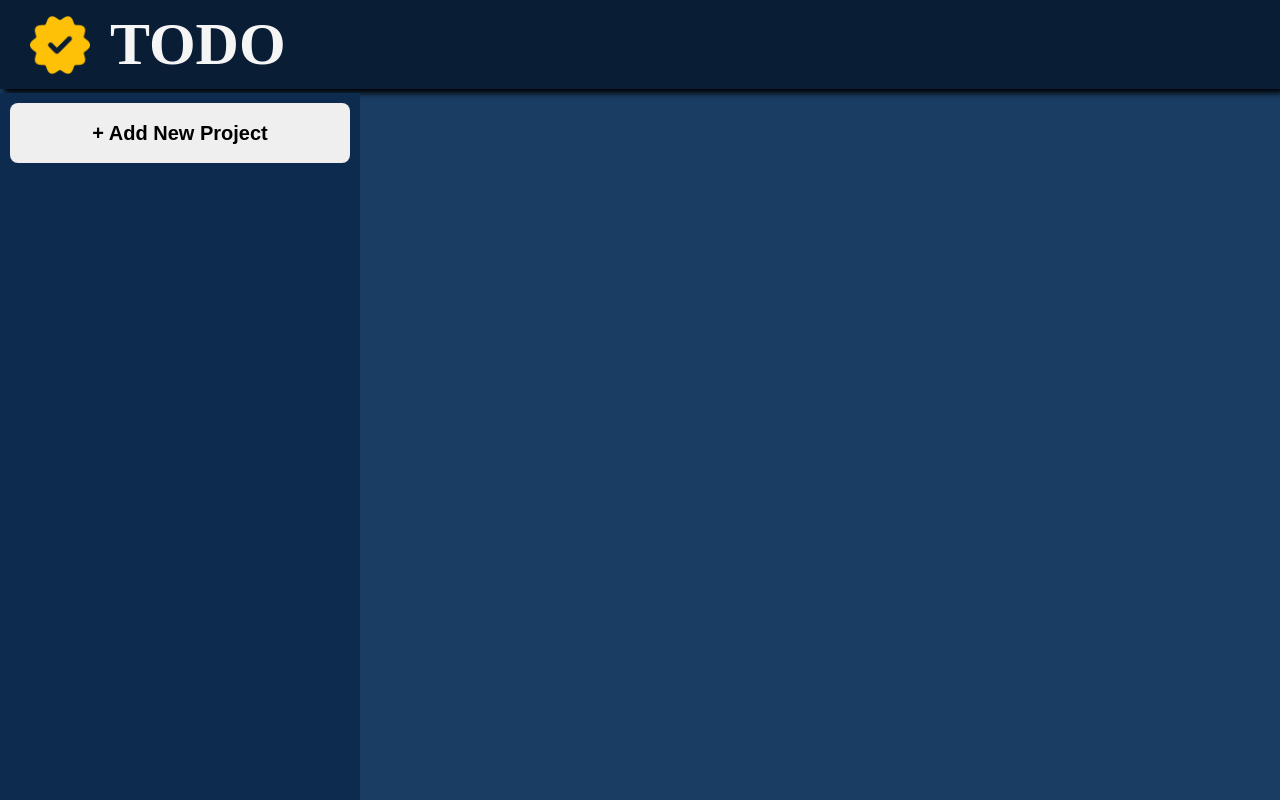
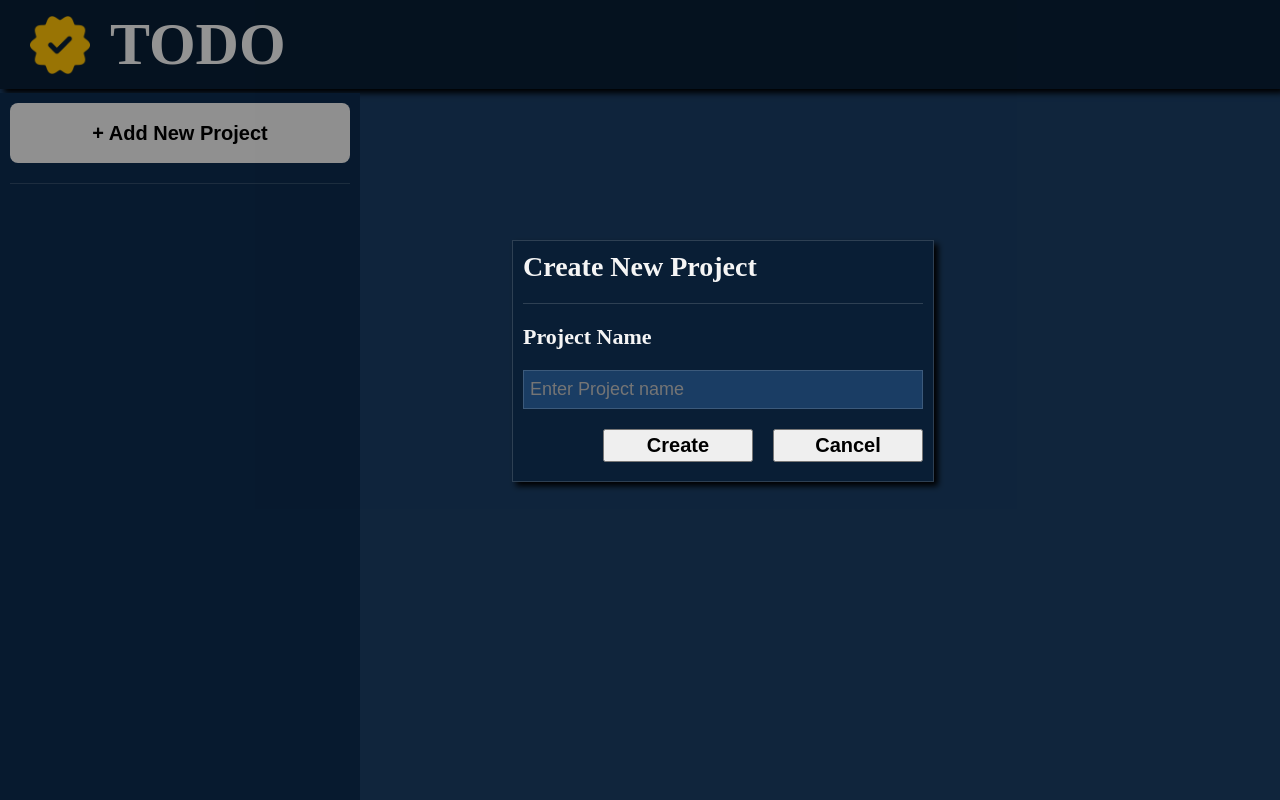
Before and after one commit to TheRookiexe/TODO_List, a website built with webpack: page src/index.html in a window 1280 px wide. Both pictures are taken after a click on the button "+ Add New Project". Built offline with nearby package versions, Linux system fonts and the light colour scheme.

Commit message:
Dialog box working for Project creating.

```diff
--- /dev/null
+++ b/src/components/projDialogBox.js
@@ -0,0 +1,56 @@
+const contentDiv = document.getElementById('content');
+function projDiaBox() {
+    const dialogBox = document.createElement('dialog');
+    dialogBox.id = "pDiaBox";
+
+    const form = document.createElement('form');
+    form.id = "form";
+    form.method = "dialog";
+
+    const boxTitle = document.createElement('label');
+    boxTitle.id = "box-title";
+    boxTitle.textContent = "Create New Project";
+
+    const Divisor = document.createElement('div');
+    Divisor.id = "divisor";
+
+    const projName = document.createElement('label');
+    projName.id = "p-title";
+    projName.setAttribute("for", "title");
+    projName.textContent = "Project Name";
+
+    const input = document.createElement('input');
+    input.id = "title";
+    input.placeholder = "Enter Project name";
+    input.type = "text";
+    input.name = "Project Name";
+    input.required = true;
+
+    const buttonContainer = document.createElement('div');
+    buttonContainer.id = "btnContainer";
+
+    const submitBtn = document.createElement('button');
+    submitBtn.id = "diaBtn";
+    submitBtn.textContent = "Create";
+    submitBtn.type = "submit";
+
+    const cancelBtn = document.createElement('button');
+    cancelBtn.id = "diaBtn";
+    cancelBtn.textContent = "Cancel";
+    cancelBtn.type = "button"
+    cancelBtn.addEventListener('click', ()=> dialogBox.close());
+
+    buttonContainer.appendChild(submitBtn);
+    buttonContainer.appendChild(cancelBtn);
+
+    form.appendChild(boxTitle);
+    form.appendChild(Divisor);
+    form.appendChild(projName);
+    form.appendChild(input);
+    form.appendChild(buttonContainer);
+    dialogBox.appendChild(form);
+    contentDiv.appendChild(dialogBox);
+    dialogBox.showModal();
+}
+
+export {projDiaBox};
--- a/src/index.js
+++ b/src/index.js
@@ -1,4 +1,5 @@
 import "./style.css";
+import { projDiaBox } from "./components/projDialogBox";
 
 const contentDiv = document.getElementById('content');
 const sideBarDiv = document.getElementById('sideBar');
@@ -11,3 +12,5 @@ sideBarDiv.appendChild(addProjectBtn);
 const barDiv = document.createElement('div');
 barDiv.id = "divisor";
 sideBarDiv.appendChild(barDiv);
+
+addProjectBtn.addEventListener('click', ()=>{projDiaBox()});
--- a/src/style.css
+++ b/src/style.css
@@ -60,5 +60,74 @@ body {
 
 #divisor {
     height: 1px;
-    background-color: white;
+    background-color: rgba(255, 255, 255, 0.15);
+    margin: 20px 0;
+    width: 100%;
 }
+
+#pDiaBox {
+    padding: 10px;
+    border: 1px solid rgba(255, 255, 255, 0.15);
+    background-color: #091e35;
+    box-shadow: 4px 4px 6px black;
+}
+
+dialog:modal {
+    border: none;
+    position: fixed;
+    top: 30%;
+    left: 40%;
+}
+
+dialog::backdrop {
+    background: rgba(0, 0, 0, 0.4);
+}
+
+#form {
+    height: 220px;
+    width: 400px;
+    display: flex;
+    flex-direction: column;
+    background-color: #091e35;
+    color: whitesmoke;
+}
+
+#box-title {
+    font-size: 28px;
+    font-weight: bold;
+}
+
+#p-title {
+    font-size: 22px;
+    font-weight: bold;
+}
+
+#title {
+    font-size: 20px;
+    border: 1px solid rgba(255, 255, 255, 0.15);
+    padding: 6px;
+    background-color: #1A3D64;
+    color: whitesmoke;
+    margin-top: 20px;
+    margin-bottom: 20px;
+    height: 25px;
+    font-size: 18px;
+}
+
+#title:focus {
+    outline: none;
+}
+
+#btnContainer {
+    display: flex;
+    justify-content: flex-end;
+    gap: 20px;
+}
+
+#diaBtn {
+    height: 33px;
+    width: 150px;
+    font-size: 20px;
+    font-weight: bold;
+    /* margin-bottom: 20px; */
+}
```
Also changed, not shown: src/components/ProjectCreate.js (added, +9 -0 lines).
